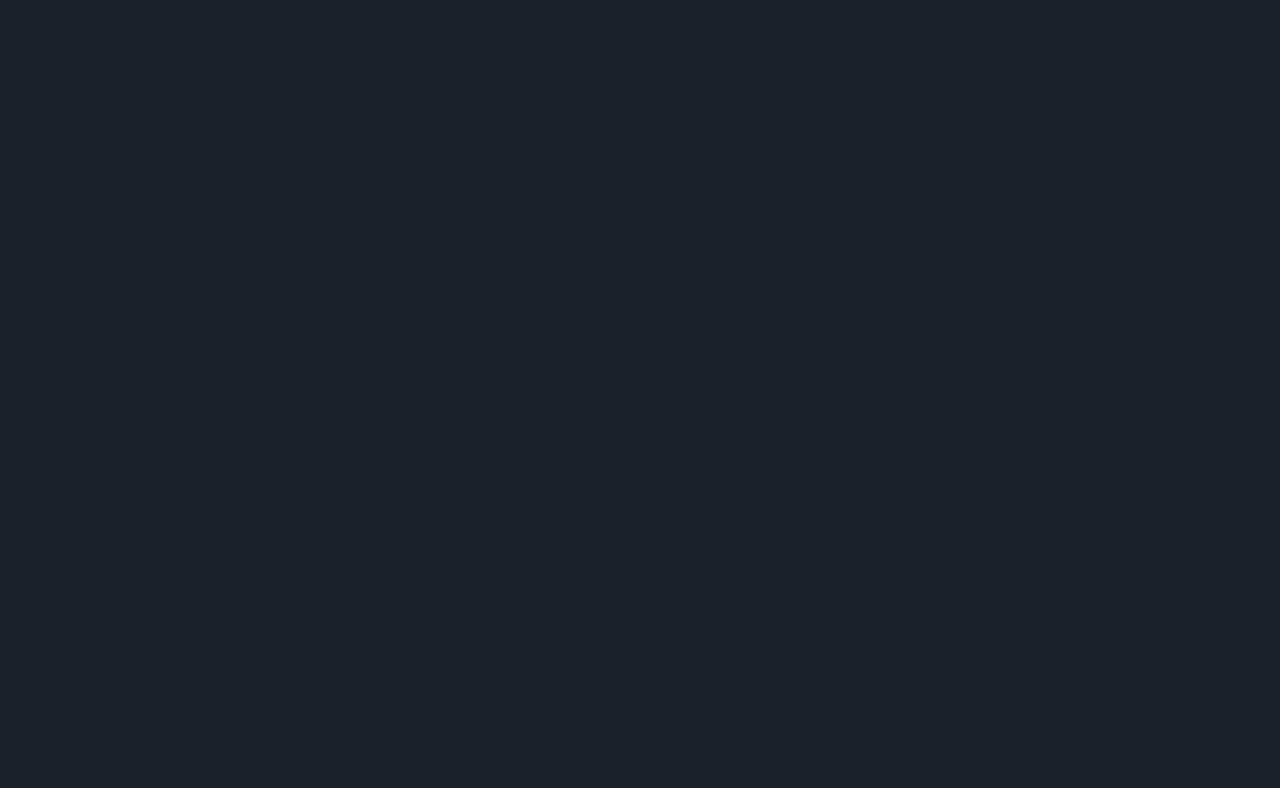
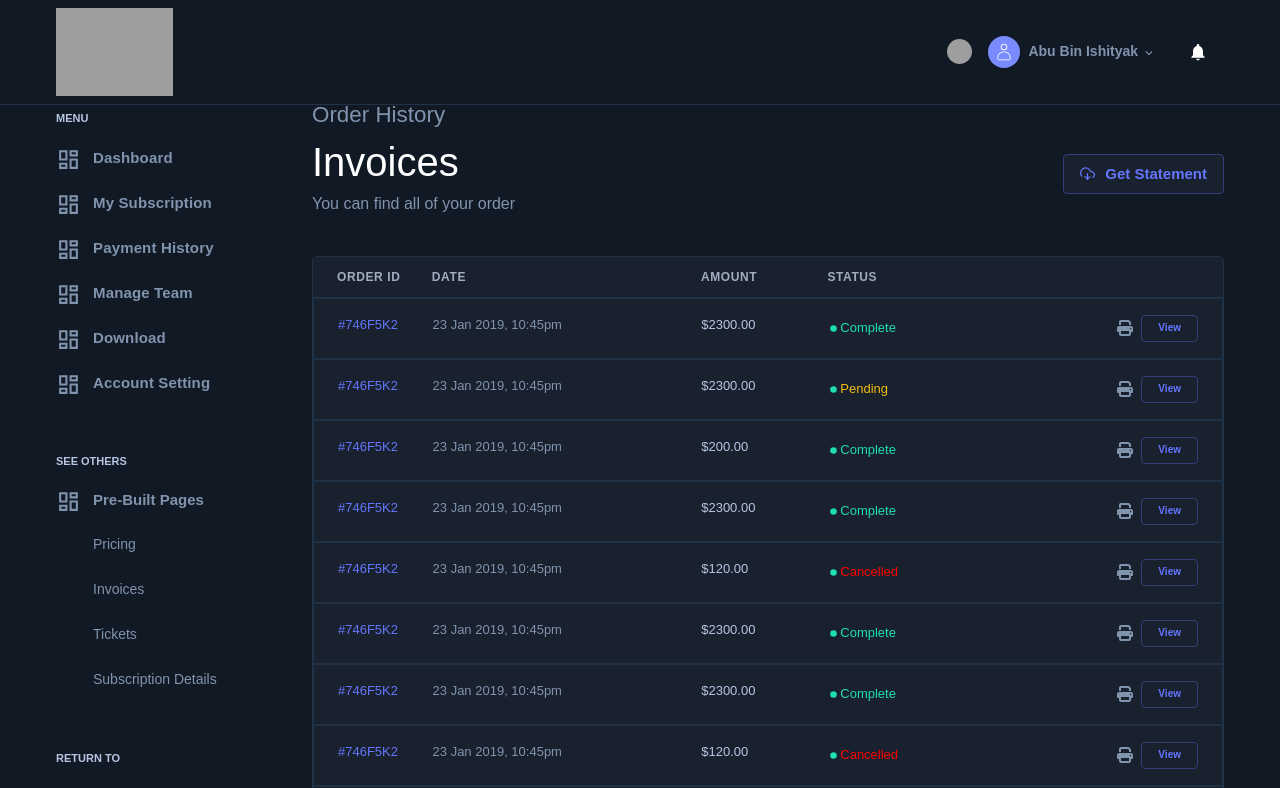
Before and after one commit to ghostman2311/chakra-ui, a React (Vite) app: page /invoices in a window 1280 px wide. Before the commit this address had no page. Shown: the top 788 px of the page. Built offline with nearby package versions, Linux system fonts and the light colour scheme; grey boxes are pictures that could not be loaded.

Commit message:
invoice data

```diff
--- a/src/App.tsx
+++ b/src/App.tsx
@@ -9,6 +9,7 @@ import { Route, Routes } from "react-router-dom";
 import SubscriptionDetails from "./pages/SubscriptionDetails";
 import PaymentHistory from "./pages/PaymentHistory";
 import ManageTeam from "./pages/ManageTeam";
+import Invoices from "./pages/Invoices";
 
 function App() {
   return (
@@ -23,6 +24,7 @@ function App() {
         <Route path="subscriptions-detail" element={<SubscriptionDetails />} />
         <Route path="payment" element={<PaymentHistory />} />
         <Route path="manage-team" element={<ManageTeam />} />
+        <Route path="invoices" element={<Invoices />} />
       </Route>
     </Routes>
   );
--- /dev/null
+++ b/src/pages/Invoices/index.tsx
@@ -0,0 +1,243 @@
+import {
+    Table,
+    TableContainer,
+    Tbody,
+    Td,
+    Th,
+    Thead,
+    Tr,
+  } from "@chakra-ui/table";
+  import PageContainer from "../../components/PageContainer";
+  import { GoDotFill } from "react-icons/go";
+  import { Box, Grid } from "@chakra-ui/layout";
+  import { FiDownloadCloud } from "react-icons/fi";
+  import { FaPrint } from "react-icons/fa6";
+import OutlineButton from "../../components/Button/Outlined";
+import { ChevronLeftIcon, ChevronRightIcon } from "@chakra-ui/icons";
+
+const Invoices=()=> {
+    const invoicesData = [
+        {
+          id: '746F5K2',
+          dateTime: "23 Jan 2019, 10:45pm",
+          amount: "$2300.00",
+          status: "Complete",
+        },
+        {
+            id: '746F5K2',
+            dateTime: "23 Jan 2019, 10:45pm",
+            amount: "$2300.00",
+            status: "Pending",
+          },
+          {
+            id: '746F5K2',
+            dateTime: "23 Jan 2019, 10:45pm",
+            amount: "$200.00",
+            status: "Complete",
+          },
+          {
+            id: '746F5K2',
+            dateTime: "23 Jan 2019, 10:45pm",
+            amount: "$2300.00",
+            status: "Complete",
+          },
+          {
+            id: '746F5K2',
+            dateTime: "23 Jan 2019, 10:45pm",
+            amount: "$120.00",
+            status: "Cancelled",
+          }, {
+            id: '746F5K2',
+            dateTime: "23 Jan 2019, 10:45pm",
+            amount: "$2300.00",
+            status: "Complete",
+          },
+          {
+            id: '746F5K2',
+            dateTime: "23 Jan 2019, 10:45pm",
+            amount: "$2300.00",
+            status: "Complete",
+          },
+          {
+            id: '746F5K2',
+            dateTime: "23 Jan 2019, 10:45pm",
+            amount: "$120.00",
+            status: "Cancelled",
+          }, {
+            id: '746F5K2',
+            dateTime: "23 Jan 2019, 10:45pm",
+            amount: "$2300.00",
+            status: "Complete",
+          },
+      ];
+
+  return (
+    <PageContainer
+      header="Order History"
+      title="Invoices"
+      subTitle="You can find all of your order"
+      buttonText="Get Statement"
+      buttonIcon={<FiDownloadCloud style={{ marginRight: "10" }} />
+    }
+    >
+       <Grid
+        templateColumns={{ base: "1fr"}}
+
+        bg="#101924"
+        color="#8094ae"
+        overflow="hidden"
+      >
+      <TableContainer border="1px solid #203247" borderRadius={5} mt={10}>
+        <Table variant="simple" backgroundColor={"#18212d"}>
+          <Thead borderBottom={"1px solid #203247"}>
+            <Tr height={"40px"} border={"none"} display={"flex"}>
+
+              <Th
+                border={"none"}
+                width={"40%"}
+                sx={{ display: "flex", justifyContent: "space-between" }}
+                flexDirection={{ base: "column", md: "row" }}
+              >
+
+                <Box
+                  display={"flex"}
+                  w={{ base: "100%" }}
+                  justifyContent={"space-between"}
+                >
+                  <Box
+                    w={{ base: "30%" }}
+
+                  >
+                    ORDER ID
+                  </Box>
+                  <Box
+                    w={{ base: "70%" }}
+                    display={{ base: "none", md: "inline-block" }}
+                  >
+                DATE
+                  </Box>
+                </Box>
+              </Th>
+              <Th
+                border={"none"}
+                width={"40%"}
+                sx={{ display: "flex", justifyContent: "space-between", }}
+                flexDirection={{ base: "column", md: "row" }}
+
+              >
+                <Box w={{ base: "40%" }}>Amount</Box>
+                <Box
+                  w={{ base: "60%" }}
+                  display={{ base: "none", md: "inline-block" }}
+                >
+                  STATUS
+                </Box>
+              </Th>
+              <Th width={'20%'}  border={"none"}>
+
+              </Th>
+            </Tr>
+          </Thead>
+          <Tbody>
+            {invoicesData?.map((item, i) => {
+              return (
+                <Tr border={"1px solid #203247"} display={"flex"} key={i}>
+                    <Td
+                border={"none"}
+                width={"40%"}
+                sx={{ display: "flex", justifyContent: "space-between" }}
+                flexDirection={{ base: "column", md: "row" }}
+              >
+
+                <Box
+                  display={"flex"}
+                  w={{ base: "100%" }}
+                  justifyContent={"space-between"}
+                  flexDirection={{ base: "column", md: "row" }}
+                >
+                  <Box
+                    w={{ base: "30%" }}
+                    color='active'
+                    fontSize={'13'}
+
+                  >
+                #{item?.id}
+                  </Box>
+                  <Box
+                    w={{ base: "70%" }}
+                    fontSize={'13'}
+                  color='#8094AE'
+                  >
+            {item?.dateTime}
+                  </Box>
+                </Box>
+              </Td>
+                   <Td
+                    border={"none"}
+                    color="#526484"
+                    width={"40%"}
+                    sx={{ display: "flex", justifyContent: "space-between"}}
+
+                    flexDirection={{ base: "column", md: "row" }}
+
+                  >
+
+
+                      <Box color={"#B6C6E3"}
+                      w={{ base: "40%" }}
+                      mt={{ base: 2, md: 0 }} fontSize={13}>
+                      {item?.amount}
+                      </Box>
+                      <Box color={
+                        item.status === "Pending"
+                          ? "#f4bd0e"
+                          : item?.status === "Cancelled"
+                          ? "red"
+                          : "#1EE0AC"
+                      } w={{ base: "60%" }} fontSize={13}
+                      alignItems={'center'}
+                      display={'flex'}
+                      >
+
+                      <GoDotFill
+                        color={
+                          item.status === "Due"
+                            ? "#f4bd0e"
+                            : item?.status === "Cancel"
+                            ? "red"
+                            : "#1EE0AC"
+                        }
+                      />
+                      {item?.status}
+                      </Box>
+
+
+                  </Td>
+                  <Td
+                    border={"none"}
+                    color={"#8094AE"}
+                    width={"20%"}
+                    sx={{ display: "flex" ,alignItems:'center',justifyContent:'end'}}
+
+
+                  >
+                    <Box display={{base:'none',md:'inline-block'}}  >
+                        <Box sx={{display:'flex',alignItems:'center',justifyContent:'end',gap:2}}>
+                   <FaPrint />
+                   <OutlineButton title="View" fontSize={10} sx={{height:"27px"}}/>
+                   </Box>
+                   </Box>
+                   <ChevronRightIcon display={{base:'inline-block',md:'none'}}/>
+                  </Td>
+                </Tr>
+              );
+            })}
+          </Tbody>
+        </Table>
+      </TableContainer>
+      </Grid>
+    </PageContainer>
+  )
+}
+
+export default Invoices
```
